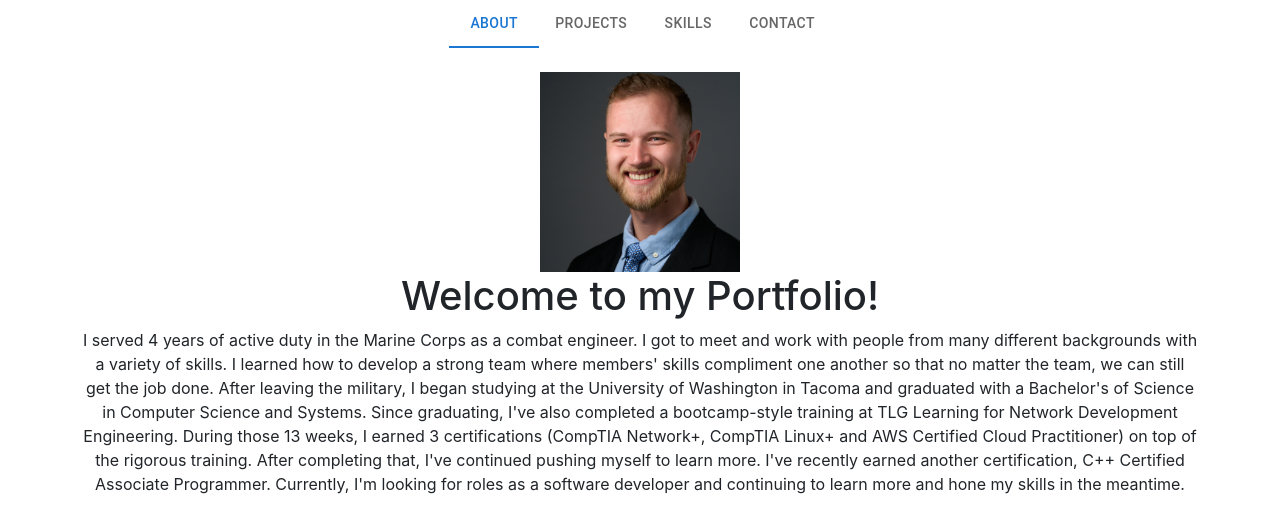
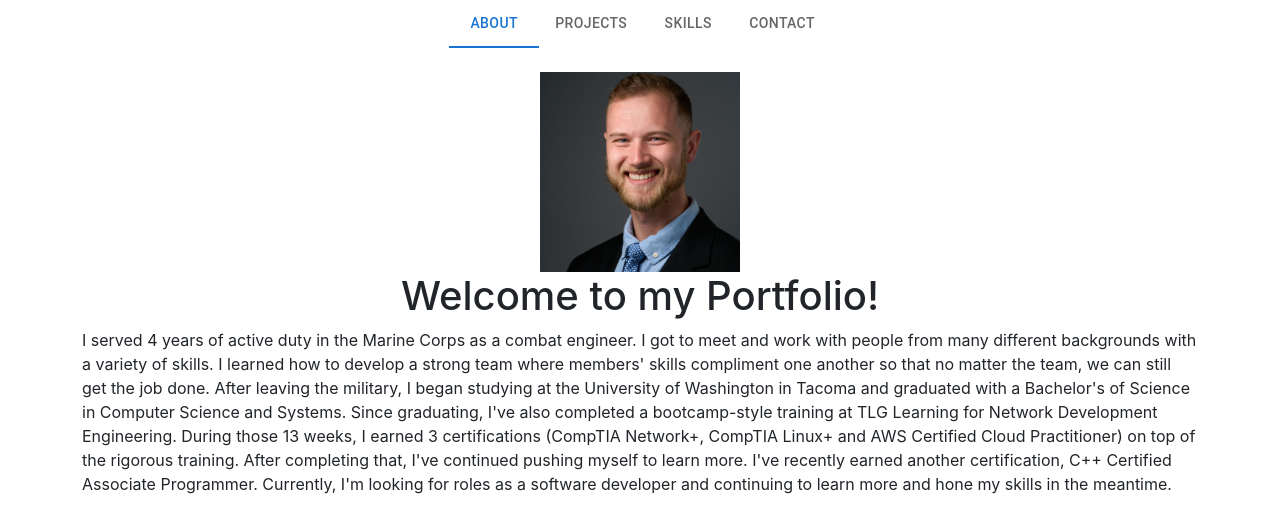
Before and after one commit to RyanTrepanier/portfolio, a React (Create React App) app: page / in a window 1280 px wide. Shown: the top 532 px of the page. Built offline with nearby package versions, Linux system fonts and the light colour scheme; a web font is replaced by a local one.

Commit message:
Debugging

```diff
--- a/src/components/About.js
+++ b/src/components/About.js
@@ -14,7 +14,7 @@ export default function About() {
             </h1>
             <div className="container mx-auto flex px-10 py-20 md:flex-row flex-col items-center">
 
-                <div className="lg:flex-grow md:w-1/2 lg:pr-24 md:pr-16 flex flex-col md:items-start md:text-left mb-16 md:mb-0 items-center text-center">
+                <div className="flex flex-col w-full mb-20">
                     <p className="mb-8 leading-relaxed">
                         I served 4 years of active duty in the Marine Corps as a combat engineer. I got to meet and work with people from many different backgrounds with a variety of skills. I learned how to develop a strong team where members' skills compliment one another so that no matter the team, we can still get the job done. After leaving the military, I began studying at the University of Washington in Tacoma and graduated with a Bachelor's of Science in Computer Science and Systems. Since graduating, I've also completed a bootcamp-style training at TLG Learning for Network Development Engineering. During those 13 weeks, I earned 3 certifications (CompTIA Network+, CompTIA Linux+ and AWS Certified Cloud Practitioner) on top of the rigorous training. After completing that, I've continued pushing myself to learn more. I've recently earned another certification, C++ Certified Associate Programmer. Currently, I'm looking for roles as a software developer and continuing to learn more and hone my skills in the meantime.
                     </p>
--- a/src/components/Projects.js
+++ b/src/components/Projects.js
@@ -10,8 +10,11 @@ export default function Projects() {
 
  return (
     <section id="projects" className="text-gray-400 body-font">
-        <div className="container px-5 py-10 mx-auto text-center lg:px-40">
-            <div className="flex flex-col w-full mb-20">
+        <div className="centered">
+        {/* <div className="container mx-auto flex px-10 py-20 md:flex-row flex-col items-center"> */}
+        {/* <div className="container px-5 py-10 mx-auto text-center lg:px-40"> */}
+            <div className="flex flex-col w-screen mb-20">
+
                 <h1 className="sm:text-4xl text:3xl font-medium title-font mb-4 text-black">
                     Apps I've Built
                 </h1>
--- a/src/index.css
+++ b/src/index.css
@@ -5,7 +5,6 @@ body {
     sans-serif;
   -webkit-font-smoothing: antialiased;
   -moz-osx-font-smoothing: grayscale;
-  overflow-x: hidden;
 }
 
 code {
```
